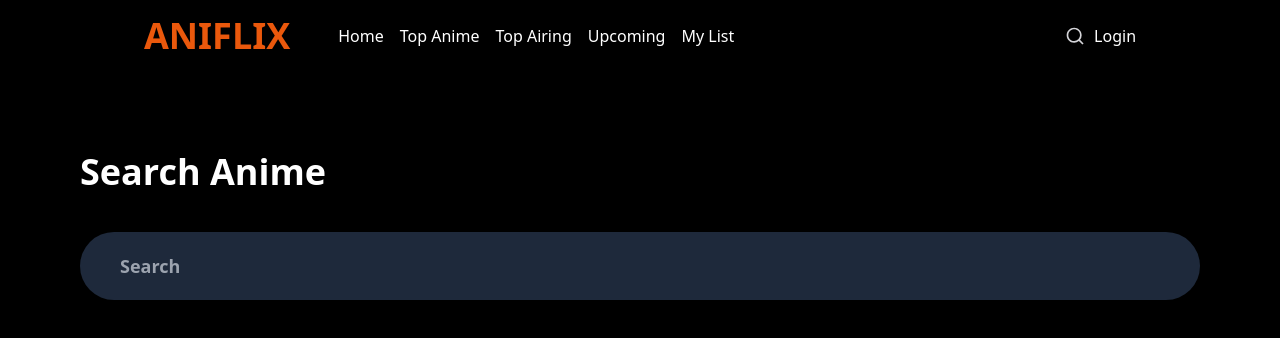
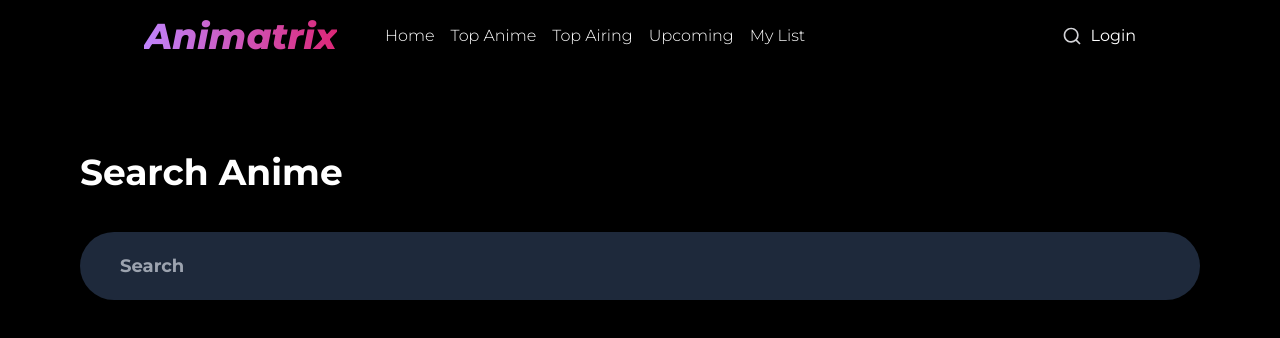
Before and after one commit to YashasKirito/Anime-Netflix, a Next.js app: page /search in a window 1280 px wide. Shown: the top 338 px of the page. Built offline with nearby package versions, Linux system fonts and the light colour scheme; no server answers.

Commit message:
Fixed player playback

```diff
--- /dev/null
+++ b/atoms/ArtPlayer/index.tsx
@@ -0,0 +1,30 @@
+import { DetailedHTMLProps, HTMLAttributes, useEffect, useRef } from "react";
+import Artplayer from "artplayer";
+import Option from "artplayer/types/option";
+
+interface IArtPlayer {
+  option: Option;
+  getInstance: (art: Artplayer) => void;
+}
+
+export const Player: React.FC<
+  IArtPlayer & DetailedHTMLProps<HTMLAttributes<HTMLDivElement>, HTMLDivElement>
+> = ({ option, getInstance, ...rest }) => {
+  const artRef = useRef<HTMLDivElement>(null);
+  useEffect(() => {
+    const art = new Artplayer({
+      ...option,
+      container: artRef.current!,
+    });
+    if (getInstance && typeof getInstance === "function") {
+      getInstance(art);
+    }
+    return () => {
+      if (art && art.destroy) {
+        art.destroy(false);
+      }
+    };
+    // eslint-disable-next-line react-hooks/exhaustive-deps
+  }, []);
+  return <div ref={artRef} {...rest}></div>;
+};
--- a/atoms/Button/index.tsx
+++ b/atoms/Button/index.tsx
@@ -22,7 +22,7 @@ const Button: React.FC<IButton> = ({
   return (
     <button
       className={cn(
-        "p-2 px-4 md:px-6 text-xs md:text-base flex items-center font-bold justify-center w-fit rounded-md gap-2 disabled:opacity-50 disabled:cursor-not-allowed active:outline outline-2 outline-offset-2 outline-slate-500",
+        "p-2 px-4 md:px-6 text-xs md:text-base flex items-center font-bold justify-center w-fit rounded-md gap-2 disabled:opacity-50 disabled:cursor-not-allowed active:outline outline-2 outline-offset-2 outline-slate-500 transition hover:brightness-50",
         {
           "text-black": type === "primary",
           "text-white": type === "secondary",
--- a/organisms/Header/index.tsx
+++ b/organisms/Header/index.tsx
@@ -77,8 +77,8 @@ const Header: React.FC<IHeader> = ({ isWatchRoute }) => {
       )}
     >
       <Link href={"/"}>
-        <a className="font-semibold uppercase text-orange-600 text-2xl md:text-4xl mr-8 md:mr-12 select-none">
-          Aniflix
+        <a className="italic font-extrabold text-transparent bg-clip-text bg-gradient-to-r from-purple-400 to-pink-600 text-4xl md:text-4xl mr-8 md:mr-12 select-none">
+          Animatrix
         </a>
       </Link>
 
--- a/organisms/Layout/index.tsx
+++ b/organisms/Layout/index.tsx
@@ -30,7 +30,7 @@ const Layout: React.FC<ILayout> = ({ children }) => {
   }, []);
 
   return (
-    <div onClick={setUserInteraction} className="font-sans">
+    <div onClick={setUserInteraction} className="font-Montserrat">
       <Head>
         <title>Aniflix</title>
         <meta name="description" content="Netflix for Anime: Add Free" />
--- a/package.json
+++ b/package.json
@@ -11,6 +11,7 @@
   "dependencies": {
     "@tanstack/react-query": "^4.10.3",
     "@tippyjs/react": "^4.2.6",
+    "artplayer": "^4.5.8",
     "axios": "^1.0.0",
     "classnames": "^2.3.2",
     "dompurify": "^2.4.0",
--- a/pages/index.tsx
+++ b/pages/index.tsx
@@ -42,7 +42,7 @@ const HomePage: NextPage = ({
 
   useEffect(() => {
     const timeout = setTimeout(() => {
-      // setPlaying(true);
+      setPlaying(true);
     }, 5000);
 
     return () => {
--- a/styles/globals.css
+++ b/styles/globals.css
@@ -1,8 +1,8 @@
+@import url('https://fonts.googleapis.com/css2?family=Montserrat:ital,wght@0,100;0,200;0,300;0,400;0,500;0,600;0,700;0,800;0,900;1,100;1,200;1,300;1,400;1,500;1,600;1,700;1,800;1,900&display=swap');
 @tailwind base;
 @tailwind components;
 @tailwind utilities;
 
-@import url("https://fonts.googleapis.com/css2?family=Mulish:ital,wght@0,200;0,300;0,400;0,500;0,600;0,700;0,800;0,900;0,1000;1,200;1,300;1,400;1,500;1,600;1,700;1,800;1,900;1,1000&display=swap");
 
 .react-horizontal-scrolling-menu--scroll-container::-webkit-scrollbar {
   display: none;
--- a/tailwind.config.js
+++ b/tailwind.config.js
@@ -8,7 +8,11 @@ module.exports = {
     "./molecules/**/*.{js,ts,jsx,tsx}",
   ],
   theme: {
-    extend: {},
+    extend: {
+      fontFamily: {
+        Montserrat: ["Montserrat", "sans-serif"],
+      },
+    },
   },
   plugins: [],
 };
```
Also changed, not shown: 1 other file (tests, documents, lock files or other folders).
